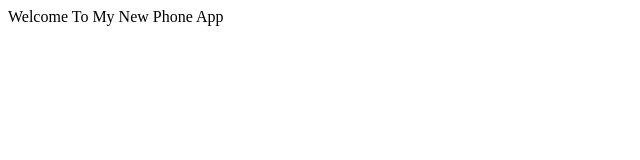
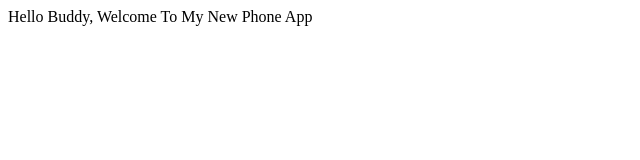
Before and after one commit to shokisoftware/FirstApp, a plain HTML site: page index.html in a window 1280 px wide. Shown: the whole page, without its empty margins (0-640 px from the left). Drawn offline with Linux system fonts and the light colour scheme.

Commit message:
Update index.html

```diff
--- a/index.html
+++ b/index.html
@@ -6,6 +6,6 @@
     <title></title>
 </head>
 <body>
-    Welcome To My New Phone App
+ Hello Buddy,   Welcome To My New Phone App
 </body>
 </html>
```
